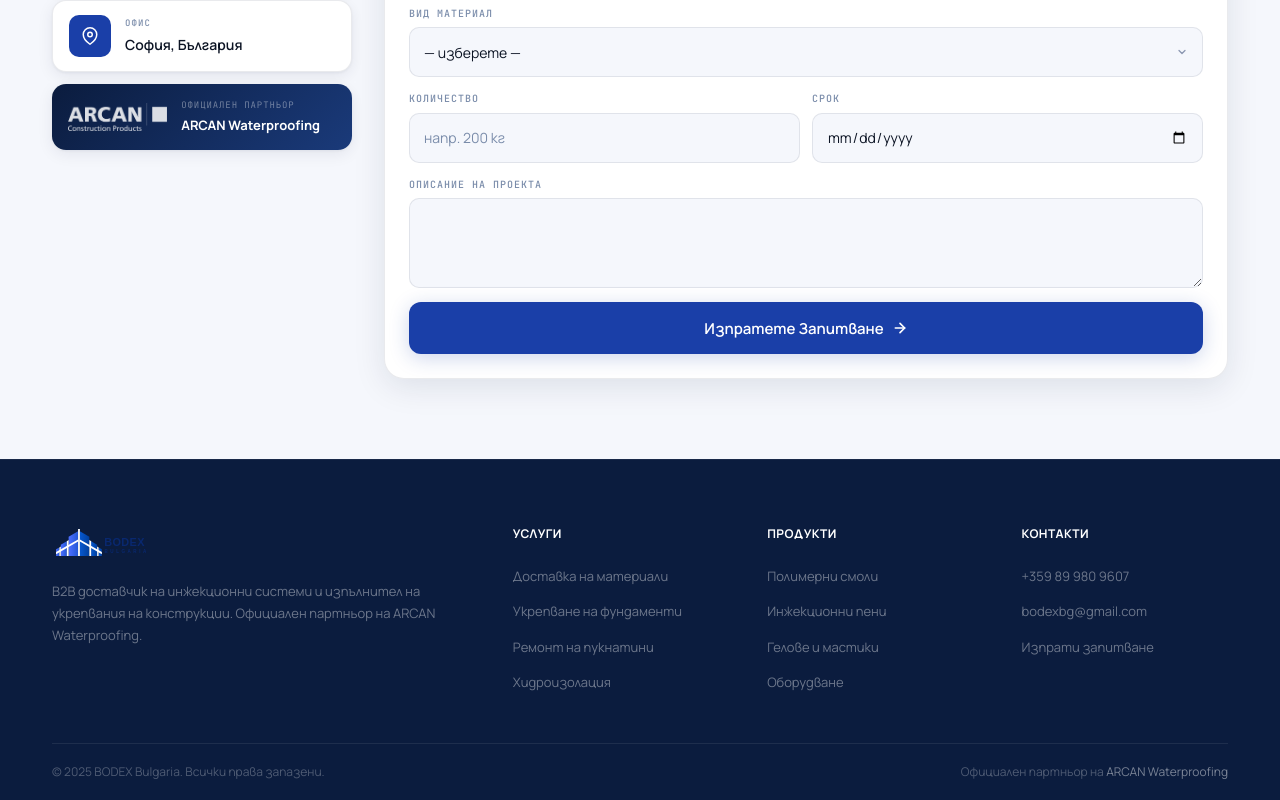
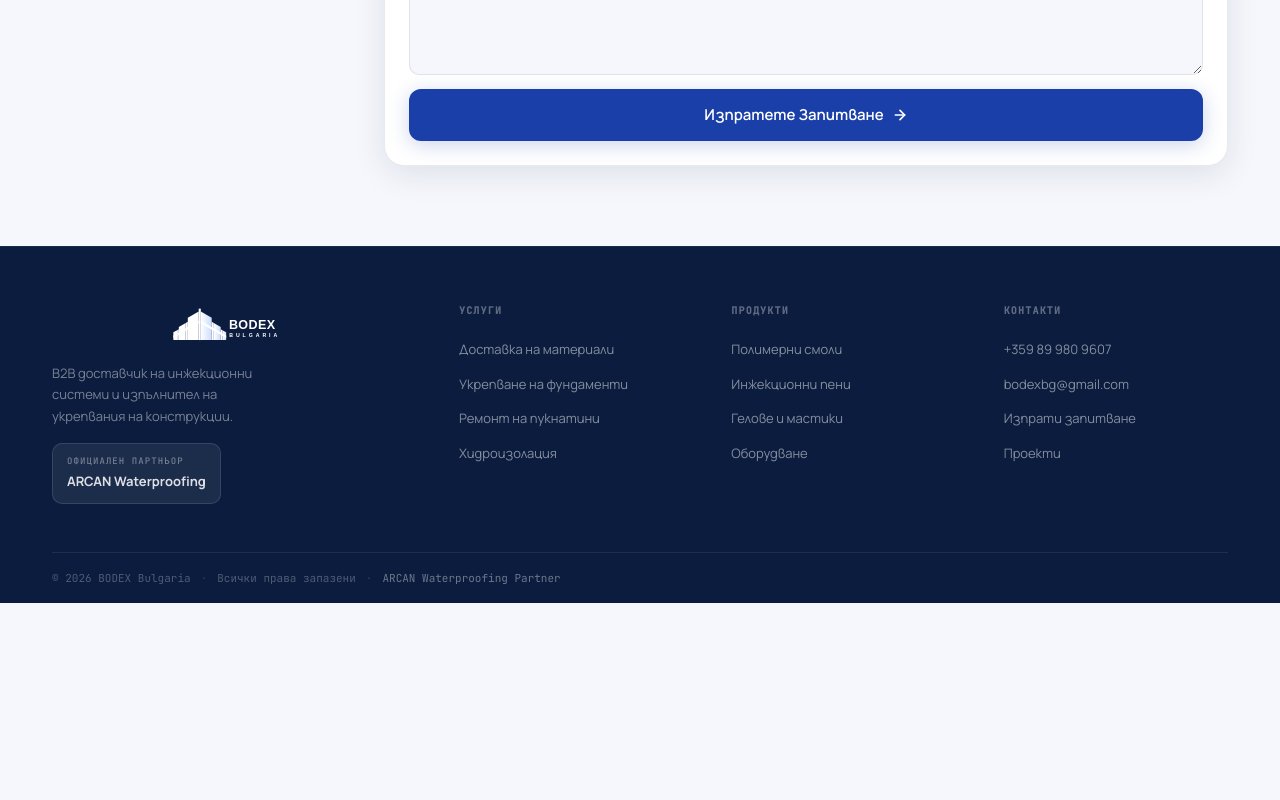
Before and after one commit to bodexbg-a11y/website, a React (Vite) app: page / in a window 1280 px wide. Shown: the part 8315-9115 px from the top of the page. After the commit the page ends 8918 px from the top, so only its background shows below. Built offline with nearby package versions, Linux system fonts and the light colour scheme.

Commit message:
feat: remove Partner block, white logo in footer, compact ARCAN link, footer redesign

```diff
--- a/src/components/Footer.jsx
+++ b/src/components/Footer.jsx
@@ -1,57 +1,79 @@
-import { Link } from 'react-router-dom';
 import { T } from '../context/LangContext';
-import logoSrc from '../assets/logo.svg';
+import logoWhite from '../assets/logo-white.svg';
 
 export default function Footer() {
-  const arcanUrl = 'https://www.arcan-waterproofing.com/';
+  const year = new Date().getFullYear();
 
   return (
-    <footer>
+    <footer className="ft">
       <div className="container">
-        <div className="footer-grid">
-          <div className="footer-brand">
-            <div className="footer-logo">
-              <img src={logoSrc} alt="BODEX Bulgaria" />
-            </div>
-            <T
-              bg={<p>B2B доставчик на инжекционни системи и изпълнител на укрепвания на конструкции. Официален партньор на ARCAN Waterproofing.</p>}
-              en={<p>B2B supplier of injection systems and contractor for structural reinforcement. Official partner of ARCAN Waterproofing.</p>}
-            />
+
+        {/* Main grid */}
+        <div className="ft-grid">
+
+          {/* Brand */}
+          <div className="ft-brand">
+            <img src={logoWhite} alt="BODEX Bulgaria" className="ft-logo" />
+            <p className="ft-desc">
+              <T
+                bg="B2B доставчик на инжекционни системи и изпълнител на укрепвания на конструкции."
+                en="B2B supplier of injection systems and structural reinforcement contractor."
+              />
+            </p>
+            <a
+              href="https://www.arcan-waterproofing.com/"
+              target="_blank" rel="noreferrer"
+              className="ft-arcan"
+              aria-label="ARCAN Waterproofing — official partner"
+            >
+              <span className="ft-arcan__label"><T bg="Официален партньор" en="Official partner" /></span>
+              <span className="ft-arcan__name">ARCAN Waterproofing</span>
+            </a>
           </div>
-          <div className="footer-col">
-            <h4><T bg="Услуги" en="Services" /></h4>
-            <ul>
+
+          {/* Services */}
+          <div className="ft-col">
+            <h5 className="ft-col__title"><T bg="Услуги" en="Services" /></h5>
+            <ul className="ft-links">
               <li><a href="/#services"><T bg="Доставка на материали" en="Material supply" /></a></li>
               <li><a href="/#services"><T bg="Укрепване на фундаменти" en="Foundation reinforcement" /></a></li>
               <li><a href="/#services"><T bg="Ремонт на пукнатини" en="Crack repair" /></a></li>
               <li><a href="/#services"><T bg="Хидроизолация" en="Waterproofing" /></a></li>
             </ul>
           </div>
-          <div className="footer-col">
-            <h4><T bg="Продукти" en="Products" /></h4>
-            <ul>
+
+          {/* Products */}
+          <div className="ft-col">
+            <h5 className="ft-col__title"><T bg="Продукти" en="Products" /></h5>
+            <ul className="ft-links">
               <li><a href="/#products"><T bg="Полимерни смоли" en="Polymer resins" /></a></li>
               <li><a href="/#products"><T bg="Инжекционни пени" en="Injection foams" /></a></li>
               <li><a href="/#products"><T bg="Гелове и мастики" en="Gels & mastics" /></a></li>
               <li><a href="/#products"><T bg="Оборудване" en="Equipment" /></a></li>
             </ul>
           </div>
-          <div className="footer-col">
-            <h4><T bg="Контакти" en="Contact" /></h4>
-            <ul>
+
+          {/* Contact */}
+          <div className="ft-col">
+            <h5 className="ft-col__title"><T bg="Контакти" en="Contact" /></h5>
+            <ul className="ft-links">
               <li><a href="tel:+359899809607">+359 89 980 9607</a></li>
               <li><a href="mailto:bodexbg@gmail.com">bodexbg@gmail.com</a></li>
               <li><a href="/#contact"><T bg="Изпрати запитване" en="Send enquiry" /></a></li>
+              <li><a href="/projects"><T bg="Проекти" en="Projects" /></a></li>
             </ul>
           </div>
         </div>
-        <div className="footer-bottom">
-          <p>© 2025 BODEX Bulgaria. <T bg="Всички права запазени." en="All rights reserved." /></p>
-          <p>
-            <T bg="Официален партньор на" en="Official partner of" />{' '}
-            <a href={arcanUrl} target="_blank" rel="noreferrer">ARCAN Waterproofing</a>
-          </p>
+
+        {/* Bottom bar */}
+        <div className="ft-bottom">
+          <span>© {year} BODEX Bulgaria</span>
+          <span className="ft-bottom__sep" aria-hidden="true">·</span>
+          <span><T bg="Всички права запазени" en="All rights reserved" /></span>
+          <span className="ft-bottom__sep" aria-hidden="true">·</span>
+          <a href="https://www.arcan-waterproofing.com/" target="_blank" rel="noreferrer">ARCAN Waterproofing Partner</a>
         </div>
+
       </div>
     </footer>
   );
--- a/src/pages/HomePage.jsx
+++ b/src/pages/HomePage.jsx
@@ -8,7 +8,6 @@ import Products from '../sections/Products';
 import Solutions from '../sections/Solutions';
 import Sectors from '../sections/Sectors';
 import Process from '../sections/Process';
-import Partner from '../sections/Partner';
 import Contact from '../sections/Contact';
 
 /* ── Inline accent blocks — не требуют отдельных файлов ── */
@@ -160,7 +159,6 @@ export default function HomePage() {
       <Sectors />
       <Process />
       <TrustBand />
-      <Partner />
       <Contact />
     </>
   );
```
Also changed, not shown: src/assets/logo-white.svg (added), src/index.css.
